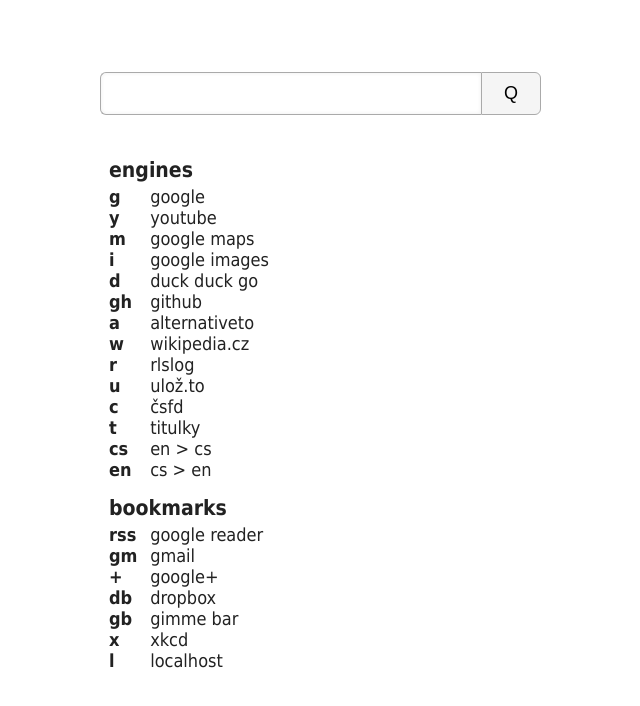
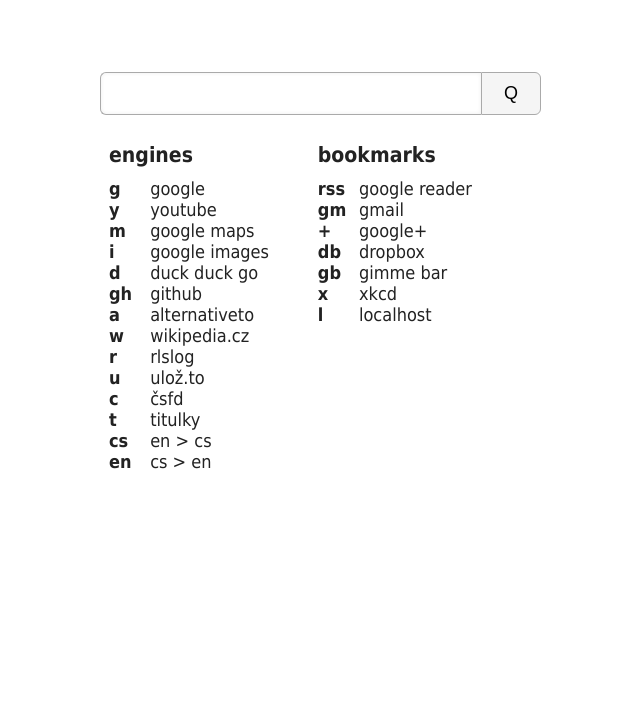
Before and after one commit to kafene/qbar, a plain HTML site: page index.html in a window 1280 px wide. Shown: the whole page, without its empty margins (315-955 px from the left). Drawn offline with Linux system fonts and the light colour scheme.

Commit message:
style improved

```diff
--- a/index.html
+++ b/index.html
@@ -122,7 +122,8 @@ function list(){
     if (engines[i].s) e += s;
     else m += s;
   }
-  info('<h3>engines</h3>' + e + '<h3>bookmarks</h3>' + m);
+  info('<div class="engines"><h3>engines</h3>' + e + '</div>'
+     + '<div class="bookmarks"><h3>bookmarks</h3>' + m + '</div>');
 }
 function get_engine(k, s){
   for (i in engines){
@@ -215,7 +216,7 @@ a:active{
   color: #555
 }
 h3{
-  margin: .7em 0 .2em
+  margin: 0 0 .5em
 }
 form{
   font-family: inherit
@@ -253,6 +254,11 @@ input{
   display: inline-block;
   min-width: 2em;
 }
+.engines, .bookmarks{
+  float: left;
+  margin-right: 2em;
+  min-width: 40%;
+}
 </style>
 
 </html>
```
